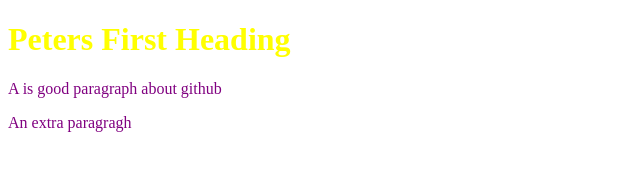
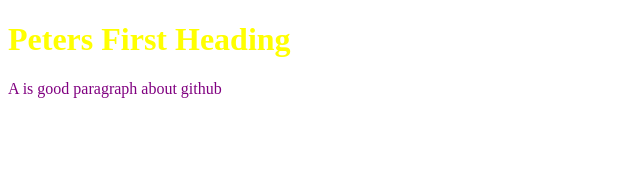
Before and after one commit to Ojehomon1/Repogame, a plain HTML site: page index.html in a window 1280 px wide. Shown: the whole page, without its empty margins (0-640 px from the left). Drawn offline with Linux system fonts and the light colour scheme.

Commit message:
Delete second paragraph

```diff
--- a/index.html
+++ b/index.html
@@ -10,6 +10,5 @@
 <body>
     <h1>Peters First Heading</h1>
     <p>A is good paragraph about github</p>
-    <p>An extra paragragh</p>
 </body>
 </html>
```
